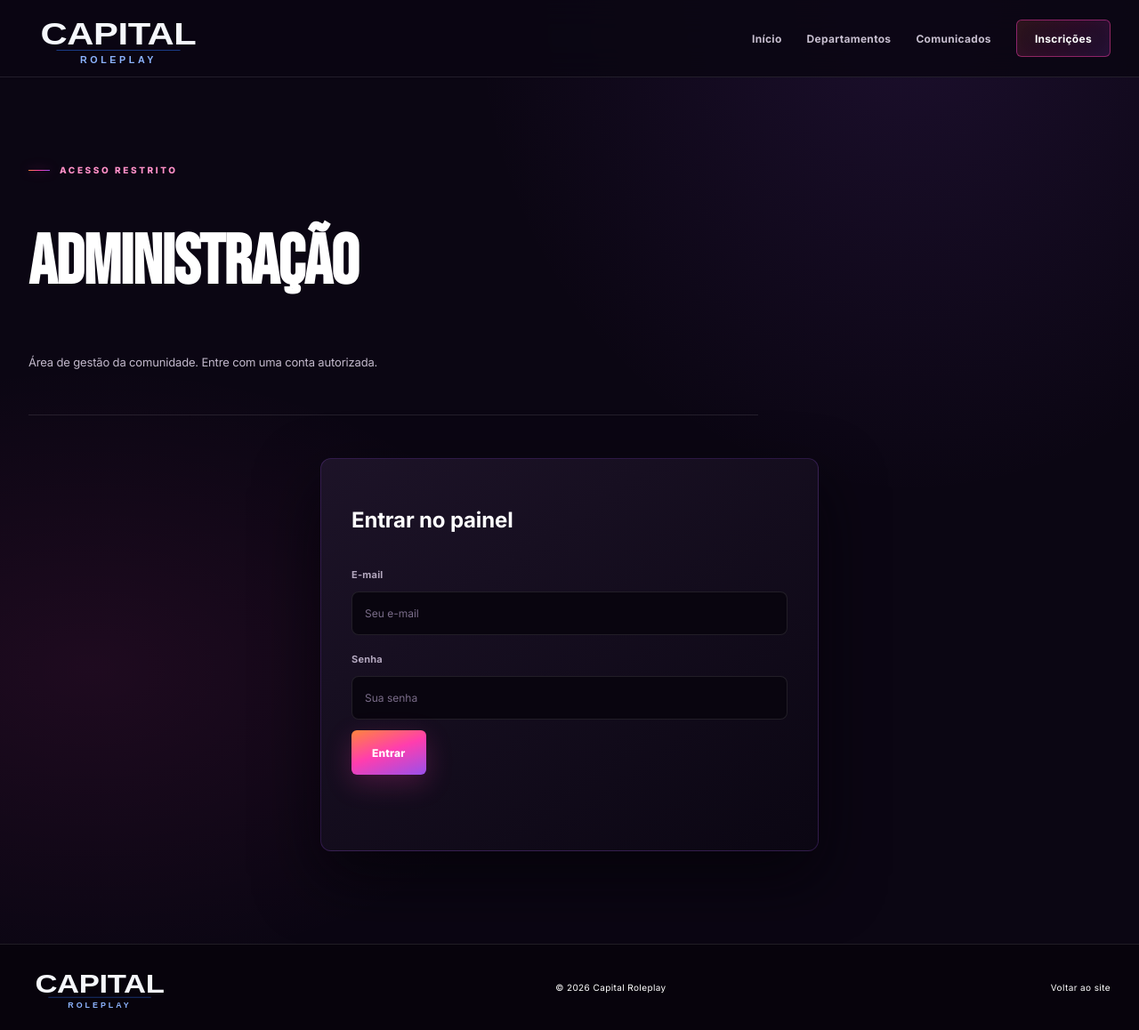
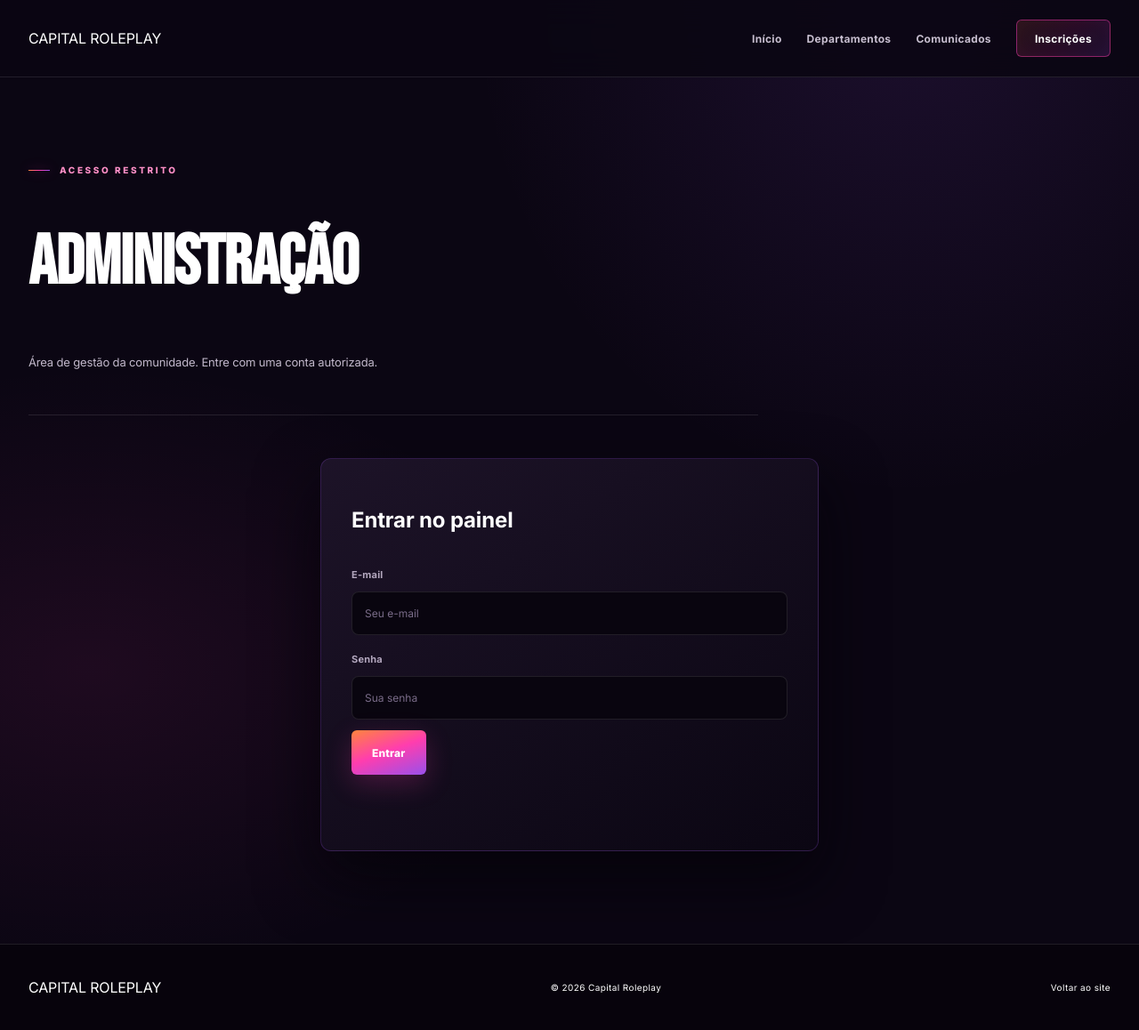
Before and after one commit to valfredopereiraalves1-netizen/capital-roleplay, a plain HTML site: page admin.html in a window 1280 px wide. Shown: the whole page at 89% size. Drawn offline with nearby package versions, Linux system fonts and the light colour scheme.

Commit message:
Remove image dependencies and use text branding

```diff
--- a/admin.html
+++ b/admin.html
@@ -1,8 +1,8 @@
 <!doctype html>
 <html lang="pt-BR"><head><meta charset="UTF-8"><meta name="viewport" content="width=device-width,initial-scale=1"><meta name="theme-color" content="#0d0714"><link rel="preconnect" href="https://fonts.googleapis.com"><link rel="preconnect" href="https://fonts.gstatic.com" crossorigin><link href="https://fonts.googleapis.com/css2?family=Bebas+Neue&family=Inter:wght@400;500;600;700;800&display=swap" rel="stylesheet"><meta name="description" content="Acesso administrativo da Capital Roleplay."><title>Administração | Capital Roleplay</title><link rel="stylesheet" href="styles.css"></head>
-<body><header class="site-header"><div class="header-inner"><a class="brand" href="index.html" aria-label="Capital Roleplay — início"><img src="capital-roleplay-wordmark.svg" alt="Capital Roleplay"></a><button class="menu-toggle" id="menuToggle" aria-label="Abrir menu" aria-expanded="false"><svg class="ui-icon menu-icon" viewBox="0 0 24 24" aria-hidden="true" focusable="false"><path d="M4 6h16M4 12h16M4 18h16"/></svg></button><nav id="navigation" aria-label="Navegação principal"><a href="index.html">Início</a><a href="departamentos.html">Departamentos</a><a href="comunicados.html">Comunicados</a><a href="inscricoes.html" class="nav-cta">Inscrições</a></nav></div></header>
+<body><header class="site-header"><div class="header-inner"><a class="brand" href="index.html" aria-label="Capital Roleplay — início"><span class="brand-name">CAPITAL <span>ROLEPLAY</span></span></a><button class="menu-toggle" id="menuToggle" aria-label="Abrir menu" aria-expanded="false"><svg class="ui-icon menu-icon" viewBox="0 0 24 24" aria-hidden="true" focusable="false"><path d="M4 6h16M4 12h16M4 18h16"/></svg></button><nav id="navigation" aria-label="Navegação principal"><a href="index.html">Início</a><a href="departamentos.html">Departamentos</a><a href="comunicados.html">Comunicados</a><a href="inscricoes.html" class="nav-cta">Inscrições</a></nav></div></header>
 <main class="container interior"><header class="page-heading"><p class="eyebrow">ACESSO RESTRITO</p><h1>Administração</h1><p>Área de gestão da comunidade. Entre com uma conta autorizada.</p></header>
 <section class="admin-card"><form id="loginForm"><h2>Entrar no painel</h2><label for="email">E-mail</label><input id="email" name="email" type="email" required autocomplete="username" placeholder="Seu e-mail"><label for="password">Senha</label><input id="password" name="password" type="password" required autocomplete="current-password" placeholder="Sua senha"><button class="button primary" type="submit">Entrar</button><p id="loginFeedback" class="form-feedback" role="status"></p></form></section>
 <section id="dashboard" hidden class="dashboard"><div class="dashboard-heading"><div><p class="eyebrow">GESTÃO DA COMUNIDADE</p><h2>Inscrições recebidas</h2></div><button id="logoutButton" class="button secondary" type="button">Sair</button></div><div id="applicationList" class="announcement-list"></div><section class="admin-publish"><h2>Publicar comunicado</h2><form id="announcementForm"><label for="announcementTitle">Título</label><input id="announcementTitle" name="title" required maxlength="80"><label for="announcementBody">Mensagem</label><textarea id="announcementBody" name="body" rows="4" required maxlength="500"></textarea><button class="button primary" type="submit">Publicar</button><p id="adminFeedback" class="form-feedback" role="status"></p></form></section></section></main>
-<footer class="site-footer"><div class="container footer-inner"><a class="brand footer-brand" href="index.html"><img src="capital-roleplay-wordmark.svg" alt="Capital Roleplay"></a><span>© 2026 Capital Roleplay</span><a href="index.html">Voltar ao site</a></div></footer>
+<footer class="site-footer"><div class="container footer-inner"><a class="brand footer-brand" href="index.html"><span class="brand-name">CAPITAL <span>ROLEPLAY</span></span></a><span>© 2026 Capital Roleplay</span><a href="index.html">Voltar ao site</a></div></footer>
 <script>const menu=document.getElementById('menuToggle');const nav=document.getElementById('navigation');menu?.addEventListener('click',()=>{const open=nav.classList.toggle('open');menu.setAttribute('aria-expanded',String(open));menu.setAttribute('aria-label',open?'Fechar menu':'Abrir menu');});nav?.querySelectorAll('a').forEach(link=>link.addEventListener('click',()=>{nav.classList.remove('open');menu?.setAttribute('aria-expanded','false');menu?.setAttribute('aria-label','Abrir menu');}));</script><script src="https://cdn.jsdelivr.net/npm/@supabase/supabase-js@2"></script><script src="config.js"></script><script src="admin.js"></script></body></html>
```
